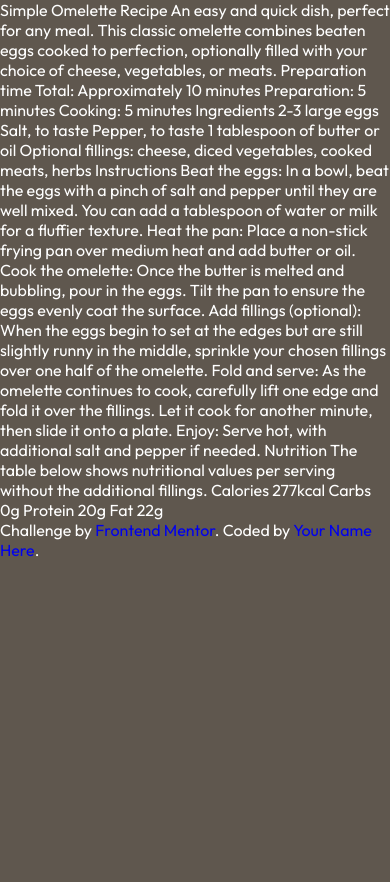
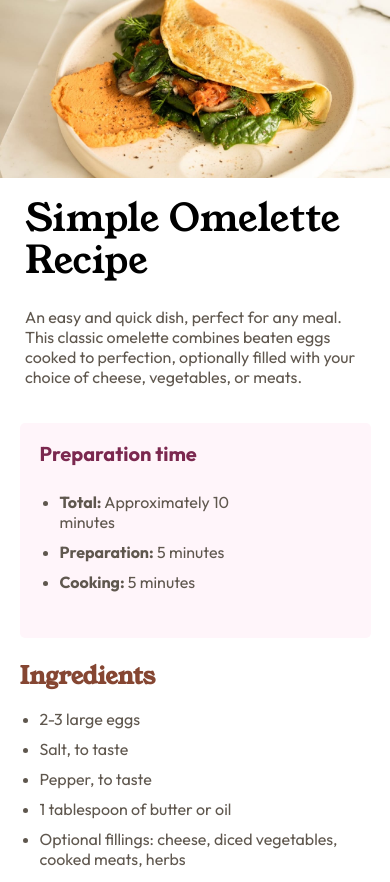
Before and after one commit to gjhammt/fontend_mentor_challenges, a plain HTML site: page recipe-page-main/index.html in a window 390 px wide. Shown: the top 882 px of the page. Before the commit the page ends 844 px from the top, so only its background shows below. Drawn offline with Linux system fonts and the light colour scheme.

Commit message:
mobile version created

```diff
--- a/recipe-page-main/app/scss/globals/_boilerplate.scss
+++ b/recipe-page-main/app/scss/globals/_boilerplate.scss
@@ -1,3 +1,4 @@
+@use "../utils";
 html {
   box-sizing: border-box;
   font-size: 100%;
@@ -12,8 +13,8 @@ html {
 body {
   margin: 0;
   padding: 0;
-  font-family: 'Outfit', serif;
-  background-color: var(--background-color);
-  color: var(--text-color);
+  font-family: utils.$font-outfit;
+  // background-color: var(--background-color);
+  // color: var(--text-color);
   font-weight: normal;
 }
--- a/recipe-page-main/app/scss/globals/_colors.scss
+++ b/recipe-page-main/app/scss/globals/_colors.scss
@@ -2,9 +2,9 @@
   --background-color: hsl(30, 10%, 34%);
   --text-color: hsl(0, 0%, 100%);
   --primary-nutmeg: hsl(14, 45%, 36%);
-  --primary-dark-raspberry: hsl(332, 51%, 32%)
+  --primary-dark-raspberry: hsl(332, 51%, 32%);
   --neutral-white: hsl(0, 0%, 100%);
-  --rose-white: hsl(330, 100%, 98%)
+  --rose-white: hsl(330, 100%, 98%);
   --eggshell: hsl(30, 54%, 90%);
   --light-grey: hsl(30, 18%, 87%);
   --wenge-brown: hsl(30, 10%, 34%);
--- a/recipe-page-main/app/scss/globals/_typography.scss
+++ b/recipe-page-main/app/scss/globals/_typography.scss
@@ -1,6 +1,7 @@
 h1,
 h2,
-h3 {
+h3,
+h4 {
   font-weight: 700;
   line-height: 1.1;
   margin-top: 0;
@@ -15,40 +16,3 @@ a:visited,
 a:active {
   text-decoration: none;
 }
-
-@font-face {
-  font-family: "Outfit";
-  font-style: normal;
-  font-weight: 400;
-  src: local(""),
-    url("/assets/fonts/outfit/Outfit-VariableFont_wght.ttf") format("woff2"),
-    /* Chrome 26+, Opera 23+, Firefox 39+ */
-      url("/assets/fonts/outfit/Outfit-VariableFont_wght.ttf") format("woff"); /* Chrome 6+, Firefox 3.6+, IE 9+, Safari 5.1+ */
-}
-@font-face {
-  font-family: "Outfit";
-  font-style: normal;
-  font-weight: 600;
-  src: local(""),
-    url("/assets/fonts/outfit/Outfit-VariableFont_wght.ttf") format("woff2"),
-    /* Chrome 26+, Opera 23+, Firefox 39+ */
-      url("/assets/fonts/outfit/Outfit-VariableFont_wght.ttf") format("woff"); /* Chrome 6+, Firefox 3.6+, IE 9+, Safari 5.1+ */
-}
-@font-face {
-  font-family: "Outfit";
-  font-style: normal;
-  font-weight: 700;
-  src: local(""),
-    url("/assets/fonts/outfit/Outfit-VariableFont_wght.ttf") format("woff2"),
-    /* Chrome 26+, Opera 23+, Firefox 39+ */
-      url("/assets/fonts/outfit/Outfit-VariableFont_wght.ttf") format("woff"); /* Chrome 6+, Firefox 3.6+, IE 9+, Safari 5.1+ */
-}
-@font-face {
-  font-family: "Young Serif";
-  font-style: normal;
-  font-weight: 400;
-  src: local(""),
-    url("/assets/fonts/young-serif/YoungSerif-Regular.ttf") format("woff2"),
-    /* Chrome 26+, Opera 23+, Firefox 39+ */
-      url("/assets/fonts/young-serif/YoungSerif-Regular.ttf") format("woff"); /* Chrome 6+, Firefox 3.6+, IE 9+, Safari 5.1+ */
-}
--- /dev/null
+++ b/recipe-page-main/app/scss/layout/_header.scss
@@ -0,0 +1,33 @@
+@use "../utils";
+.recipe {
+  display: flex;
+  justify-content: center;
+  align-items: center;
+  flex-direction: column;
+  //   border: 1px solid red;
+  padding: 0;
+  background-color: var(--neutral-white);
+  &__header {
+    display: flex;
+    flex-direction: column;
+    align-items: flex-start;
+    width: 100%;
+    padding: 0 auto;
+    img {
+    }
+
+    h1 {
+      font-size: 38px;
+      font-family: utils.$font-young;
+      color: #000000;
+      font-weight: normal;
+      padding: 20px 25px 0 25px;
+    }
+
+    p {
+      color: var(--wenge-brown);
+      padding: 0 25px 20px 25px;
+      font-size: 16px;
+    }
+  }
+}
--- /dev/null
+++ b/recipe-page-main/app/scss/layout/_index.scss
@@ -0,0 +1,3 @@
+@forward "header";
+@forward "prep";
+@forward "ingredients"
--- /dev/null
+++ b/recipe-page-main/app/scss/layout/_ingredients.scss
@@ -0,0 +1,21 @@
+@use "../utils";
+
+.ingredients {
+    color: var(--wenge-brown);
+  &__list {
+    width: 90%;
+    margin: 0 auto;
+    h2 {
+      font-family: utils.$font-young;
+      color: var(--primary-nutmeg);
+      font-size: 24px;
+    }
+    ul {
+      margin: 0;
+      padding: 0 20px;
+      li {
+        padding-bottom: 10px;
+      }
+    }
+  }
+}
--- /dev/null
+++ b/recipe-page-main/app/scss/layout/_prep.scss
@@ -0,0 +1,24 @@
+.prep {
+  width: 100%;
+  padding: 0 0 25px 0;
+  color: var(--wenge-brown);
+
+  &__time {
+    width: 90%;
+    margin: 0 auto;
+    padding: 20px;
+    border-radius: 5px;
+    background-color: var(--rose-white);
+    h4 {
+      color: var(--primary-dark-raspberry);
+      font-size: 20px;
+    }
+
+    ul {
+      padding: 0 0px 0 20px;
+    }
+    li {
+      padding-bottom: 10px;
+    }
+  }
+}
--- a/recipe-page-main/app/scss/style.scss
+++ b/recipe-page-main/app/scss/style.scss
@@ -1 +1,2 @@
 @forward "globals";
+@forward "layout";
--- /dev/null
+++ b/recipe-page-main/app/scss/utils/_fonts.scss
@@ -0,0 +1,40 @@
+@font-face {
+  font-family: "Outfit";
+  font-style: normal;
+  font-weight: 400;
+  src: local(""),
+    url("/assets/fonts/outfit/Outfit-VariableFont_wght.ttf") format("woff2"),
+    /* Chrome 26+, Opera 23+, Firefox 39+ */
+      url("/assets/fonts/outfit/Outfit-VariableFont_wght.ttf") format("woff"); /* Chrome 6+, Firefox 3.6+, IE 9+, Safari 5.1+ */
+}
+@font-face {
+  font-family: "Outfit";
+  font-style: normal;
+  font-weight: 600;
+  src: local(""),
+    url("/assets/fonts/outfit/Outfit-VariableFont_wght.ttf") format("woff2"),
+    /* Chrome 26+, Opera 23+, Firefox 39+ */
+      url("/assets/fonts/outfit/Outfit-VariableFont_wght.ttf") format("woff"); /* Chrome 6+, Firefox 3.6+, IE 9+, Safari 5.1+ */
+}
+@font-face {
+  font-family: "Outfit";
+  font-style: normal;
+  font-weight: 700;
+  src: local(""),
+    url("/assets/fonts/outfit/Outfit-VariableFont_wght.ttf") format("woff2"),
+    /* Chrome 26+, Opera 23+, Firefox 39+ */
+      url("/assets/fonts/outfit/Outfit-VariableFont_wght.ttf") format("woff"); /* Chrome 6+, Firefox 3.6+, IE 9+, Safari 5.1+ */
+}
+@font-face {
+  font-family: "Young Serif";
+  font-style: normal;
+  font-weight: 400;
+  src: local(""),
+    url("/assets/fonts/young-serif/YoungSerif-Regular.ttf") format("woff2"),
+    /* Chrome 26+, Opera 23+, Firefox 39+ */
+      url("/assets/fonts/young-serif/YoungSerif-Regular.ttf") format("woff"); /* Chrome 6+, Firefox 3.6+, IE 9+, Safari 5.1+ */
+}
+
+
+$font-young: "Young Serif", serif;
+$font-outfit: "Outfit", serif;
--- /dev/null
+++ b/recipe-page-main/app/scss/utils/_index.scss
@@ -0,0 +1 @@
+@forward "fonts";
--- a/recipe-page-main/index.html
+++ b/recipe-page-main/index.html
@@ -2,8 +2,8 @@
 <html lang="en">
   <head>
     <meta charset="UTF-8" />
+    <!-- displays site properly based on user's device -->
     <meta name="viewport" content="width=device-width, initial-scale=1.0" />
-    <!-- displays site properly based on user's device -->
 
     <link
       rel="icon"
@@ -14,37 +14,60 @@
 
     <title>Recipe page</title>
 
-    <!-- Fonts -->
-    <link rel="preconnect" href="https://fonts.googleapis.com" />
-    <link rel="preconnect" href="https://fonts.gstatic.com" crossorigin />
-    <link
-      href="https://fonts.googleapis.com/css2?family=Young+Serif&display=swap"
-      rel="stylesheet"
-    />
-    <link
-      href="https://fonts.googleapis.com/css2?family=Outfit:wght@100..900&family=Young+Serif&display=swap"
-      rel="stylesheet"
-    />
-
     <!-- style  -->
     <link rel="stylesheet" href="./dist/style.css" />
     <script src="./app/js/script.js"></script>
   </head>
   <body>
     <!-- Reciple page Header -->
-    <header class="recipe"></header>
+    <main class="recipe">
+      <header class="recipe__header">
+        <img
+          style="width: 100%"
+          src="./assets/images/image-omelette.jpeg"
+          alt=""
+        />
+        <h1>Simple Omelette Recipe</h1>
+        <p>
+          An easy and quick dish, perfect for any meal. This classic omelette
+          combines beaten eggs cooked to perfection, optionally filled with your
+          choice of cheese, vegetables, or meats.
+        </p>
+      </header>
+    </main>
+    <div class="prep">
+      <div class="prep__time">
+        <h4>Preparation time</h4>
+        <ul>
+          <li>
+            <b>Total:</b> Approximately 10 <br />
+            minutes
+          </li>
+          <li><b>Preparation:</b> 5 minutes</li>
+          <li><b>Cooking:</b> 5 minutes</li>
+        </ul>
+      </div>
+    </div>
 
-    Simple Omelette Recipe An easy and quick dish, perfect for any meal. This
-    classic omelette combines beaten eggs cooked to perfection, optionally
-    filled with your choice of cheese, vegetables, or meats. Preparation time
-    Total: Approximately 10 minutes Preparation: 5 minutes Cooking: 5 minutes
-    Ingredients 2-3 large eggs Salt, to taste Pepper, to taste 1 tablespoon of
-    butter or oil Optional fillings: cheese, diced vegetables, cooked meats,
-    herbs Instructions Beat the eggs: In a bowl, beat the eggs with a pinch of
-    salt and pepper until they are well mixed. You can add a tablespoon of water
-    or milk for a fluffier texture. Heat the pan: Place a non-stick frying pan
-    over medium heat and add butter or oil. Cook the omelette: Once the butter
-    is melted and bubbling, pour in the eggs. Tilt the pan to ensure the eggs
+    <div class="ingredients">
+      <div class="ingredients__list">
+        <h2>Ingredients</h2>
+        <ul>
+          <li>2-3 large eggs</li>
+          <li>Salt, to taste</li>
+          <li>Pepper, to taste</li>
+          <li>1 tablespoon of butter or oil</li>
+          <li>Optional fillings: cheese, diced vegetables, cooked meats, herbs</li>
+        </ul>
+      </div>
+    </div>
+
+
+    Instructions Beat the eggs: In a bowl, beat the eggs with a pinch of salt
+    and pepper until they are well mixed. You can add a tablespoon of water or
+    milk for a fluffier texture. Heat the pan: Place a non-stick frying pan over
+    medium heat and add butter or oil. Cook the omelette: Once the butter is
+    melted and bubbling, pour in the eggs. Tilt the pan to ensure the eggs
     evenly coat the surface. Add fillings (optional): When the eggs begin to set
     at the edges but are still slightly runny in the middle, sprinkle your
     chosen fillings over one half of the omelette. Fold and serve: As the
```
Also changed, not shown: recipe-page-main/dist/style.css, 1 other file.
